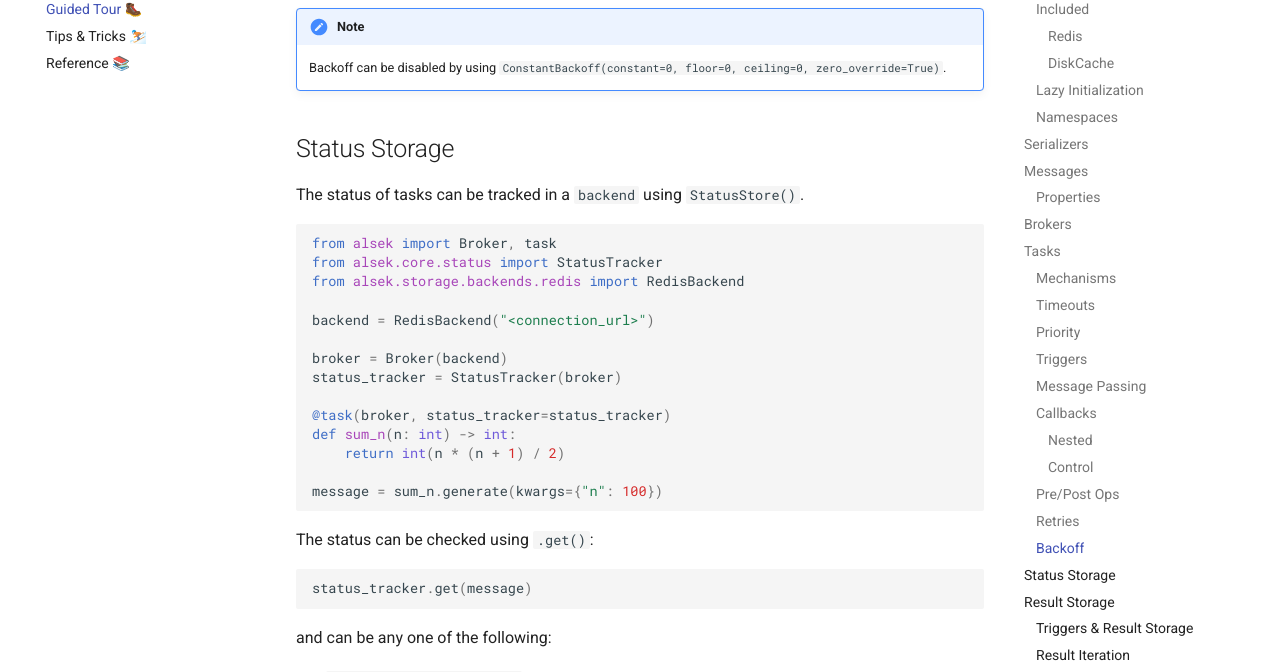
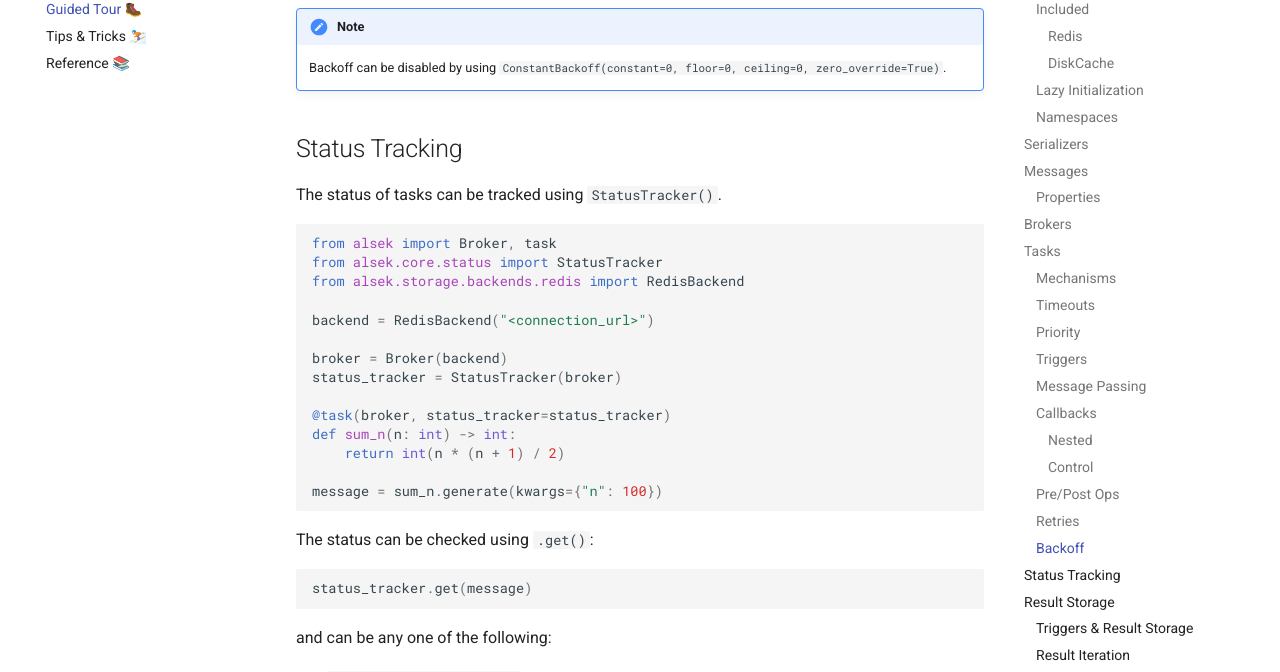
Before and after one commit to TariqAHassan/alsek, an MkDocs documentation site: the page built from docs/guided_tour.md, in a window 1280 px wide and 900 px high, scrolled down 11630 px. Shown: the part 126-798 px from the top of the window. Built offline with MkDocs 1.6.1 and Material for MkDocs 9.7.7, drawn with Linux system fonts in a browser that asks for light colours; comment, search, counter and statistics services are not loaded.

Commit message:
Fix typos

````diff
--- a/docs/guided_tour.md
+++ b/docs/guided_tour.md
@@ -576,9 +576,9 @@ def task_c() -> int:
     Backoff can be disabled by using ``ConstantBackoff(constant=0, floor=0, ceiling=0, zero_override=True)``.
 
 
-## Status Storage
+## Status Tracking
 
-The status of tasks can be tracked in a `backend` using `StatusStore()`.
+The status of tasks can be tracked using `StatusTracker()`.
 
 ```python
 from alsek import Broker, task
````
